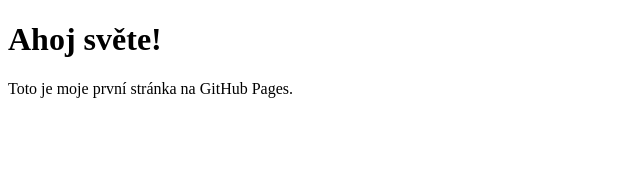
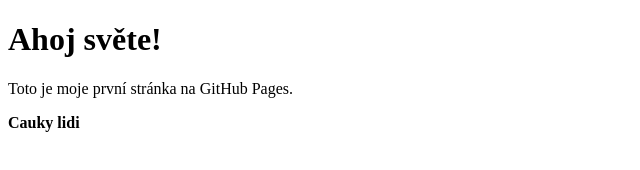
Before and after one commit to lucinkaaa/lucinky-stranka, a plain HTML site: page index.html in a window 1280 px wide. Shown: the full height of the page, 0-640 px from the left. Drawn offline with Linux system fonts and the light colour scheme.

Commit message:
Update index.html

```diff
--- a/index.html
+++ b/index.html
@@ -8,3 +8,4 @@
     <p>Toto je moje první stránka na GitHub Pages.</p>
   </body>
 </html>
+ <b>Cauky lidi</b>
```
